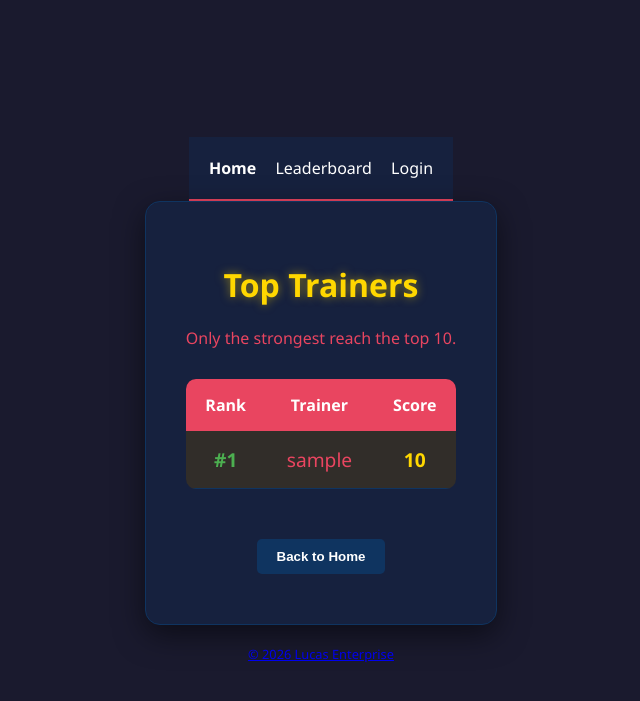
After one commit to LucasGSNardes/Pokemon-Game, a Flask app: page /leaderboard in a window 1280 px wide. The commit adds this page. Shown: the top 701 px of the page, without its empty margins (319-959 px from the left). Run offline with Flask 3, Linux system fonts and the light colour scheme; tables that the repository leaves empty hold one stand-in row (values such as "Sample post").

Commit message:
Added home page and leaderboard

```diff
--- a/app.py
+++ b/app.py
@@ -6,6 +6,7 @@ import requests
 import random
 import jwt
 import datetime
+from sqlalchemy import select, desc
 
 app = Flask(__name__)
 app.secret_key = "my_super_not_obvious_key"
@@ -29,8 +30,8 @@ with app.app_context():
 
 @app.route('/')
 def home():
-    # Pick a cool "mascot" for the home page
-    poke_id = random.randint(1, 151) # Original 151 for nostalgia
+    # Pick a cool pokemon for the home page
+    poke_id = random.randint(1, 151) # Original 151
     api_url = f'https://pokeapi.co/api/v2/pokemon/{poke_id}'
     response = requests.get(api_url)
 
@@ -206,5 +207,17 @@ def battle_result():
                            token=token
                            )
 
+@app.route('/leaderboard')
+def leaderboard():
+    #Create the "Statement" (The Blueprint of the query)
+    #Select the User, order by score descending, and limit to 10
+    stmt = db.select(User).order_by(User.score.desc()).limit(10)
+
+    #Execute the statement and get the results
+    # .scalars() turns the database rows into actual "User" objects that can be used
+    top_trainers = db.session.execute(stmt).scalars().all()
+
+    return render_template('leaderboard.html', trainers=top_trainers)
+
 if __name__ == '__main__':
     app.run(debug=True)
--- a/static/style.css
+++ b/static/style.css
@@ -55,3 +55,14 @@ input:focus {
     border-color: #e94560;
     outline: none;
 }
+
+/* Makes the first row of any table gold and slightly larger */
+tbody tr:first-child {
+    background: rgba(255, 215, 0, 0.1);
+    font-size: 1.2rem;
+}
+
+tbody tr:hover {
+    background: #16213e; /* Highlights the row when someone hovers over it */
+    transition: 0.3s;
+}
--- a/templates/base.html
+++ b/templates/base.html
@@ -8,9 +8,10 @@
 </head>
 <body>
 
-    <nav style="margin-bottom: 20px;">
-        <a href="/">Home</a> |
-        <a href="/leaderboard">Leaderboard</a>
+    <nav style="padding: 20px; background: #16213e; border-bottom: 2px solid #e94560;">
+    <a href="/" style="margin-right: 15px; font-weight: bold; color: white; text-decoration: none;">Home</a>
+    <a href="/leaderboard" style="margin-right: 15px; color: white; text-decoration: none;">Leaderboard</a>
+    <a href="/login" style="color: white; text-decoration: none;">Login</a>
     </nav>
 
     <div class="card">
--- a/templates/home.html
+++ b/templates/home.html
@@ -5,7 +5,7 @@
 {% block content %}
 <div style="text-align: center; padding: 40px;">
     <h1 style="font-size: 3rem; color: #e94560; text-shadow: 2px 2px #0f3460;">PokeBattle Arena</h1>
-    <p style="font-size: 1.2rem; opacity: 0.8;">The ultimate Rock-Paper-Scissors challenge with a Pokémon twist.</p>
+    <p style="font-size: 1.2rem; opacity: 0.8;">Try out your luck with dozens of pokemon.</p>
 
     <div class="mascot-reveal" style="margin: 40px 0;">
         <h3>Featured Pokémon of the Hour:</h3>
--- /dev/null
+++ b/templates/leaderboard.html
@@ -0,0 +1,35 @@
+{% extends "base.html" %}
+
+{% block title %}Global Leaderboard{% endblock %}
+
+{% block content %}
+<div class="leaderboard-container" style="text-align: center; padding: 20px;">
+    <h1 style="color: #ffd700; text-shadow: 0 0 10px rgba(255, 215, 0, 0.5);">Top Trainers</h1>
+    <p>Only the strongest reach the top 10.</p>
+
+    <table style="width: 100%; max-width: 500px; margin: 30px auto; border-collapse: collapse; background: #1a1a2e; border-radius: 10px; overflow: hidden;">
+        <thead style="background: #e94560; color: white;">
+            <tr>
+                <th style="padding: 15px;">Rank</th>
+                <th style="padding: 15px;">Trainer</th>
+                <th style="padding: 15px;">Score</th>
+            </tr>
+        </thead>
+        <tbody>
+            {% for trainer in trainers %}
+            <tr style="border-bottom: 1px solid #0f3460;">
+                <td style="padding: 15px; font-weight: bold; color: #4CAF50;">
+                    #{{ loop.index }}
+                </td>
+                <td style="padding: 15px;">{{ trainer.username }}</td>
+                <td style="padding: 15px; font-weight: bold; color: #ffd700;">
+                    {{ trainer.score }}
+                </td>
+            </tr>
+            {% endfor %}
+        </tbody>
+    </table>
+
+    <a href="/"><button style="background: #0f3460; margin-top: 20px;">Back to Home</button></a>
+</div>
+{% endblock %}
```
